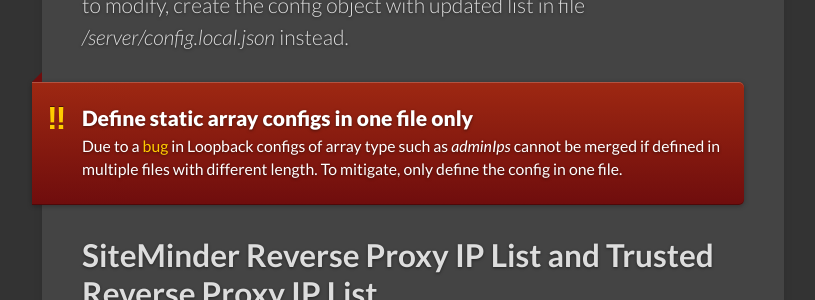
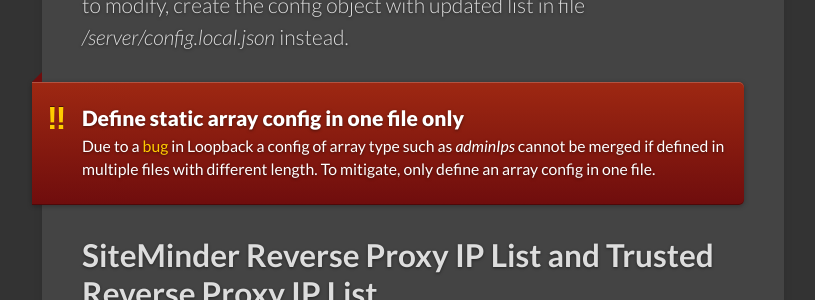
Before and after one commit to bcgov/MyGovBC-notification-server, a Jekyll site: the page built from docs/_docs/configuration.md, in a window 1280 px wide and 900 px high, scrolled down 1165 px. Shown: the part 155-455 px from the top of the window, without its empty margins (129-944 px from the left). Built offline with Jekyll 4.4.1, drawn with Linux system fonts in a browser that asks for light colours.

Commit message:
updated readme

```diff
--- a/docs/_docs/configuration.md
+++ b/docs/_docs/configuration.md
@@ -30,9 +30,9 @@ to modify, create the config object with updated list in file */server/config.lo
 
 
 <div class="note warning">
-  <h5>Define static array configs in one file only</h5>
+  <h5>Define static array config in one file only</h5>
   <p>
-  Due to a <a href="https://github.com/strongloop/loopback-boot/issues/172">bug</a> in Loopback configs of array type such as <i>adminIps</i> cannot be merged if defined in multiple files with different length. To mitigate, only define the config in one file.
+  Due to a <a href="https://github.com/strongloop/loopback-boot/issues/172">bug</a> in Loopback a config of array type such as <i>adminIps</i> cannot be merged if defined in multiple files with different length. To mitigate, only define an array config in one file.
   </p>
 </div>
 
```
